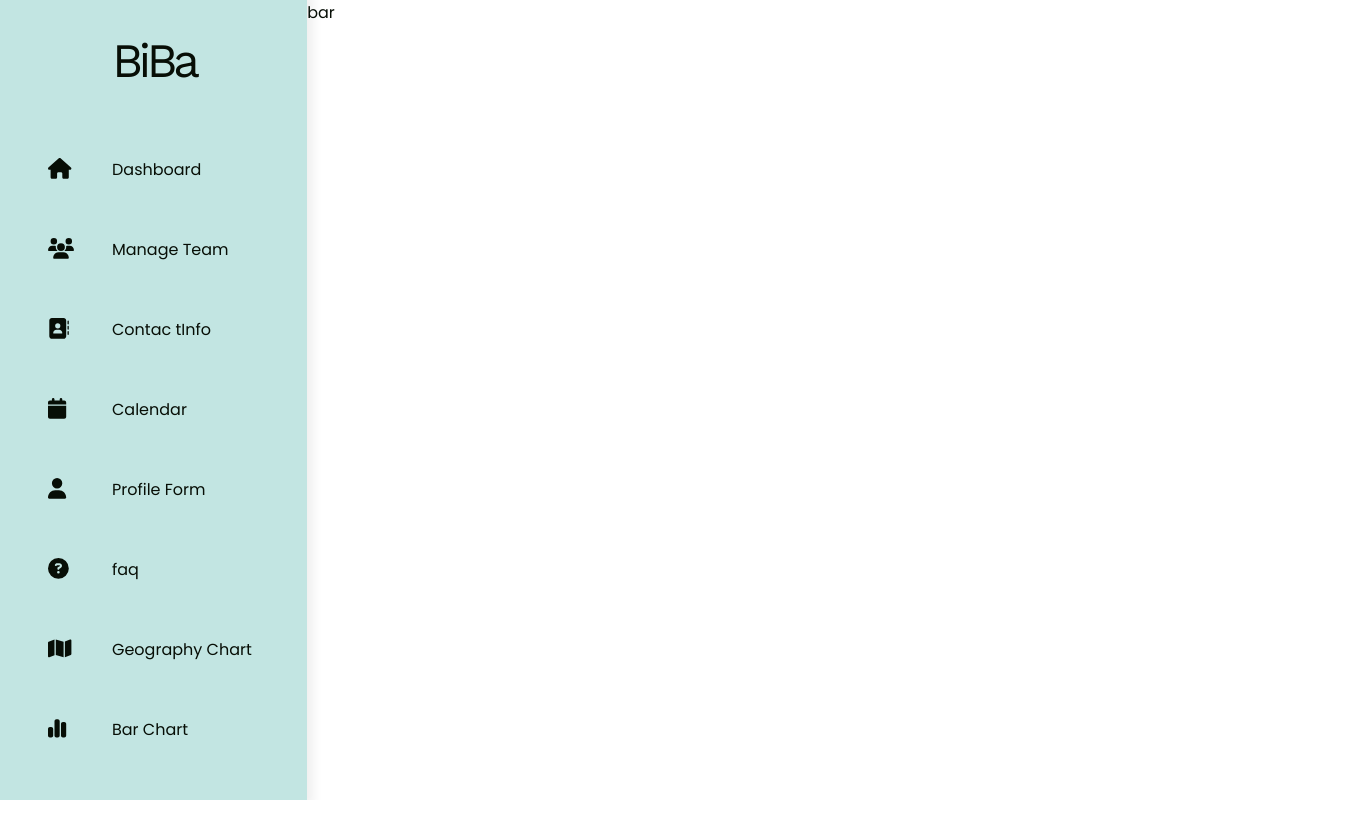
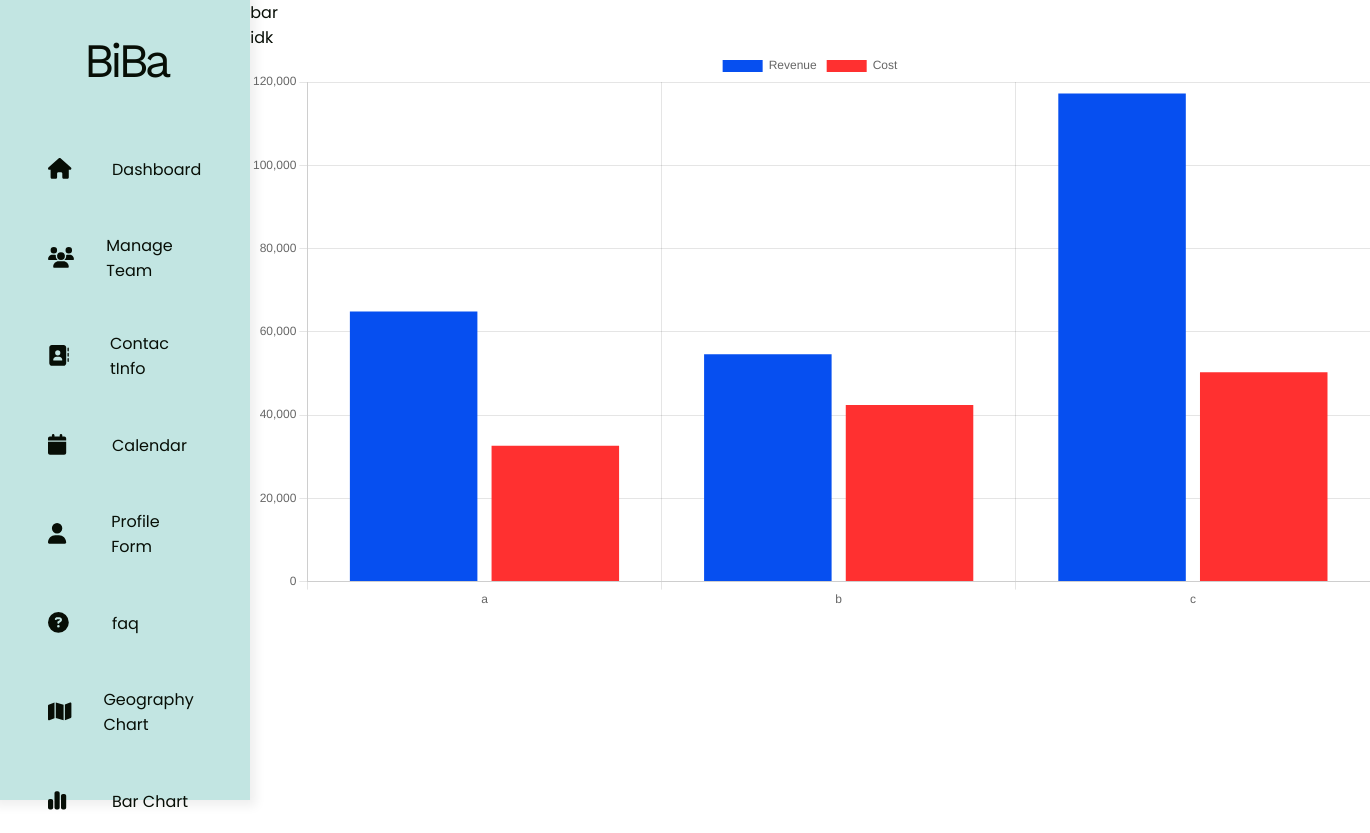
Before and after one commit to HamzaHamani/Dashboard, a React (Vite) app: page /barChart in a window 1280 px wide. Shown: the whole page, 1370 px wide, since content can reach past the window. Before the commit the page ends 800 px from the top, so only its background shows below. Built offline with nearby package versions, Linux system fonts and the light colour scheme.

Commit message:
adding charts

```diff
--- a/package.json
+++ b/package.json
@@ -18,7 +18,9 @@
     "@fortawesome/react-fontawesome": "^0.2.0",
     "@mui/material": "^5.14.14",
     "@mui/x-data-grid": "^6.16.2",
+    "chart.js": "^4.4.0",
     "react": "^18.2.0",
+    "react-chartjs-2": "^5.2.0",
     "react-dom": "^18.2.0",
     "react-router-dom": "^6.17.0"
   },
--- /dev/null
+++ b/src/components/barChartComponent.jsx
@@ -0,0 +1,32 @@
+import { Bar } from "react-chartjs-2";
+import { Chart as ChartJs } from "chart.js/auto";
+import revenueData from "./data/revenueData.json";
+
+function BarBitch() {
+  return (
+    <div>
+      idk
+      <Bar
+        data={{
+          labels: ["a", "b", "c"],
+          datasets: [
+            {
+              label: "Revenue",
+              data: revenueData.map((data) => data.revenue),
+              backgroundColor: "#064FF0",
+              borderColor: "#064FF0",
+            },
+            {
+              label: "Cost",
+              data: revenueData.map((data) => data.cost),
+              backgroundColor: "#FF3030",
+              borderColor: "#FF3030",
+            },
+          ],
+        }}
+      />
+    </div>
+  );
+}
+
+export default BarBitch;
--- /dev/null
+++ b/src/components/data/revenueData.json
@@ -0,0 +1,62 @@
+[
+  {
+    "label": "Jan",
+    "revenue": 64854,
+    "cost": 32652
+  },
+  {
+    "label": "Feb",
+    "revenue": 54628,
+    "cost": 42393
+  },
+  {
+    "label": "Mar",
+    "revenue": 117238,
+    "cost": 50262
+  },
+  {
+    "label": "Apr",
+    "revenue": 82830,
+    "cost": 64731
+  },
+  {
+    "label": "May",
+    "revenue": 91208,
+    "cost": 41893
+  },
+  {
+    "label": "Jun",
+    "revenue": 103609,
+    "cost": 83809
+  },
+  {
+    "label": "Jul",
+    "revenue": 90974,
+    "cost": 44772
+  },
+  {
+    "label": "Aug",
+    "revenue": 82919,
+    "cost": 37590
+  },
+  {
+    "label": "Sep",
+    "revenue": 62407,
+    "cost": 43349
+  },
+  {
+    "label": "Oct",
+    "revenue": 82528,
+    "cost": 45324
+  },
+  {
+    "label": "Nov",
+    "revenue": 56979,
+    "cost": 47978
+  },
+  {
+    "label": "Dec",
+    "revenue": 87436,
+    "cost": 39175
+  }
+]
--- a/src/index.css
+++ b/src/index.css
@@ -50,3 +50,8 @@ text #040703
   width: 100vw;
   height: 100vh;
 }
+
+.barChart {
+  /* background-color: rgba(255, 0, 0, 0.26); */
+  width: 70rem;
+}
--- a/src/pages/BarChart.jsx
+++ b/src/pages/BarChart.jsx
@@ -1,5 +1,14 @@
+import BarBitch from "../components/barChartComponent";
+
 function BarChart() {
-  return <div>bar</div>;
+  return (
+    <div className="barChart">
+      bar
+      <>
+        <BarBitch />
+      </>
+    </div>
+  );
 }
 
 export default BarChart;
--- a/src/pages/Geography.jsx
+++ b/src/pages/Geography.jsx
@@ -1,5 +1,38 @@
+import {
+  Chart as ChartJS,
+  RadialLinearScale,
+  ArcElement,
+  Tooltip,
+  Legend,
+} from "chart.js";
+import { PolarArea } from "react-chartjs-2";
 function Geography() {
-  return <div></div>;
+  ChartJS.register(RadialLinearScale, ArcElement, Tooltip, Legend);
+
+  const data = {
+    labels: ["Red", "Blue", "Yellow", "Green", "Purple", "Orange"],
+    datasets: [
+      {
+        label: "# of Votes",
+        data: [12, 19, 3, 5, 2, 3],
+        backgroundColor: [
+          "rgba(255, 99, 132, 0.5)",
+          "rgba(54, 162, 235, 0.5)",
+          "rgba(255, 206, 86, 0.5)",
+          "rgba(75, 192, 192, 0.5)",
+          "rgba(153, 102, 255, 0.5)",
+          "rgba(255, 159, 64, 0.5)",
+        ],
+        borderWidth: 1,
+      },
+    ],
+  };
+
+  return (
+    <div>
+      return <PolarArea data={data} />;
+    </div>
+  );
 }
 
 export default Geography;
```
Also changed, not shown: 1 other file (tests, documents, lock files or other folders).
